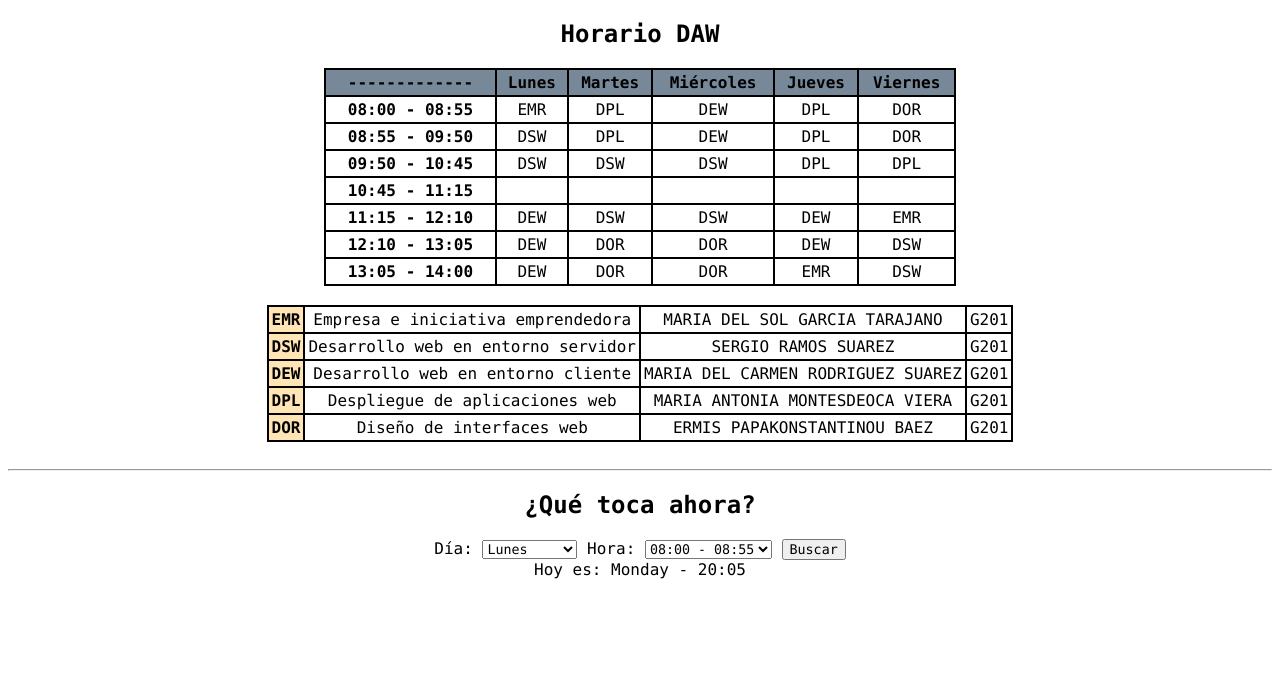
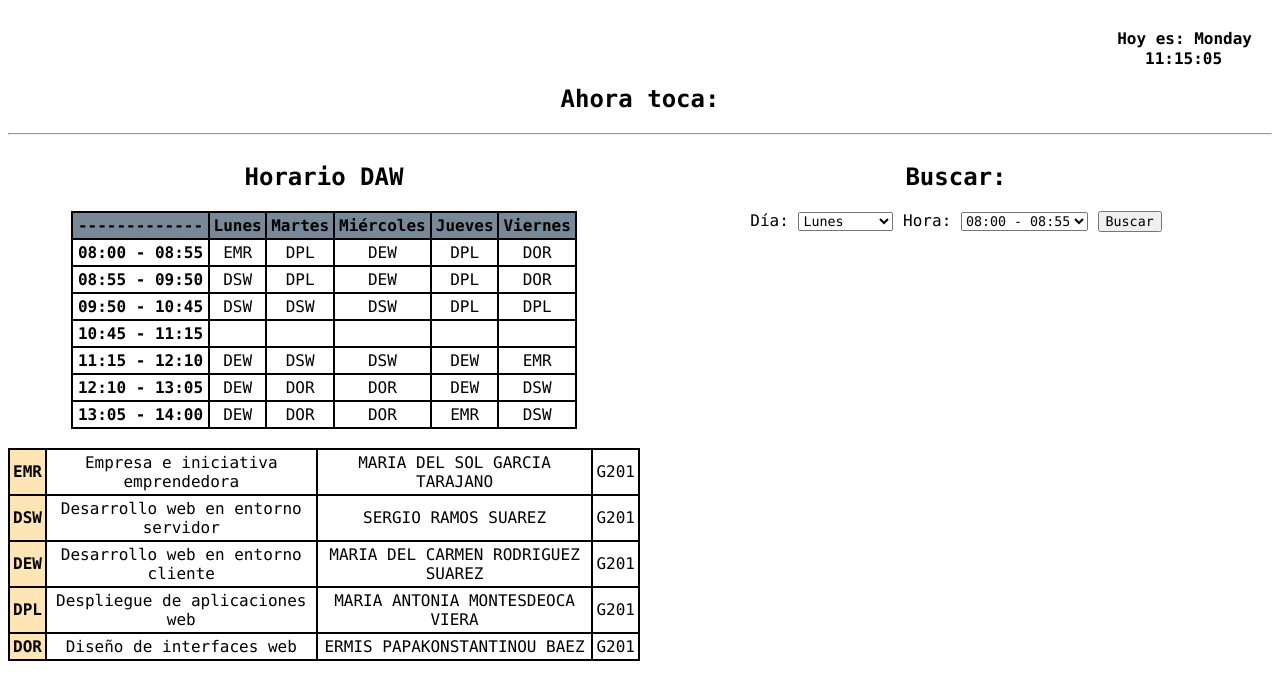
Before and after one commit to hectorOliSan/quetengoahora, a PHP site: page /quetengoahora.php in a window 1280 px wide. Shown: the top 700 px of the page. Run offline with PHP 8.4, Linux system fonts and the light colour scheme.

Commit message:
Update quetengoahora.php

```diff
--- a/quetengoahora.php
+++ b/quetengoahora.php
@@ -16,9 +16,15 @@
         display: inline-block;
       }
 
+      input[type=text] {
+        border: 0;
+        font-size: 16px;
+        font-weight: bold;
+      }
+
       table {
         margin: auto;
-        min-width: 50%;
+        min-width: 80%;
       }
 
       table, th, td {
@@ -30,10 +36,22 @@
         padding: 3px;
       }
     </style>
+    <script language="JavaScript">
+      function updateReloj(){
+        hora = new Date().toTimeString().replace(/.*(\d{2}:\d{2}:\d{2}).*/, "$1")
+        document.form_reloj.reloj.value = hora
 
+        setTimeout("updateReloj()",1000)
+      }
+    </script>
   </head>
-  <body>
+  <body onload="updateReloj()">
     <?php
+      setlocale(LC_ALL,"es_ES@euro","es_ES","esp");
+      date_default_timezone_set('Europe/London');
+    ?>
+    <?php
+      //Arrays
       $horario = array(
         "08:00 - 08:55" => array(
           "Lunes" => "EMR",
@@ -114,6 +132,22 @@
           "materia" => "Diseño de interfaces web", "docente" => "ERMIS PAPAKONSTANTINOU BAEZ", "aula" => "G201"
         ),
       );
+    ?>
+
+    <?php
+      //Funciones
+      function getDiaHora() {
+        echo "<div style='margin:0; margin-right: 20px; float: right;'>";
+        echo "<h4 style='margin-bottom: 0;'> Hoy es: " . ucfirst(utf8_encode(strftime("%A"))) . "</h4>";
+        echo "<form name='form_reloj'>";
+        echo "<input type='text' name='reloj' size='7' onfocus='window.document.form_reloj.reloj.blur()'>";
+        echo "</form>";
+        echo "</div> ";
+        echo "<br><br>";
+      }
+
+      function mostrarHorario() {
+        global $horario;
 
         echo "<h2 style='text-align: center;'>Horario DAW</h2>";
 
@@ -134,7 +168,10 @@
           echo "</tr>";
         }
         echo "</table><br>";
+      }
 
+      function mostrarAsignaturas() {
+        global $codigo;
         echo "<table>";
         foreach ($codigo as $materia =>$valor) {
           echo "<tr>";
@@ -145,41 +182,39 @@
           echo" </tr>";
         }
         echo "</table><br>";
-    ?>
+      }
 
-    <hr>
+      function queTocaAhora($diaActual, $horaActual) {
+        global $horario,$codigo;
 
-    <h2 style="text-align: center;">¿Qué toca ahora?</h2>
+        foreach ($horario as $hora => $dia) {
+          if(strtotime(substr_replace($hora, '', 0, 8)) >= strtotime($horaActual)) {echo "<table>";
+            echo "<table>";
+            echo "<tr>";
+            echo "<th style='background-color: Moccasin;'>$dia[$diaActual]</th>";
 
-    <form action="quetengoahora.php" method="POST">
-      <label for="Dia">Día:</label>
-      <select id="Dia" name="dia">
-        <option value="Lunes">Lunes</option>
-        <option value="Martes">Martes</option>
-        <option value="Miércoles">Miércoles</option>
-        <option value="Jueves">Jueves</option>
-        <option value="Viernes">Viernes</option>
-      </select>
+            echo "<td>";
+              print_r($codigo[$dia[$diaActual]]['materia']);
+            echo "</td>";
 
-      <label for="Hora">Hora:</label>
-      <select id="Hora" name="hora">
-        <option value="08:00 - 08:55">08:00 - 08:55</option>
-        <option value="08:55 - 09:50">08:55 - 09:50</option>
-        <option value="09:50 - 10:45">09:50 - 10:45</option>
-        <option value="10:45 - 11:15">10:45 - 11:15</option>
-        <option value="11:15 - 12:10">11:15 - 12:10</option>
-        <option value="12:10 - 13:05">12:10 - 13:05</option>
-        <option value="13:05 - 14:00">13:05 - 14:00</option>
-      </select>
+            echo "<td>";
+              print_r($codigo[$dia[$diaActual]]['docente']);
+            echo "</td>";
 
-      <input type="submit" value="Buscar">
-    </form>
+            echo "<td>";
+              print_r($codigo[$dia[$diaActual]]['aula']);
+            echo "</td>";
 
-    <?php
-      setlocale(LC_ALL,"es_ES@euro","es_ES","esp");
-      date_default_timezone_set('Europe/London');
+            echo" </tr>";
+            echo "</table>";
             echo "<br>";
-      echo "Hoy es: " . ucfirst(strftime("%A")) . " - " . date('H:i');
+            return;
+          }
+        }
+      }
+
+      function queToca() {
+        global $horario,$codigo;
 
         if(count($_POST)) {
 
@@ -213,6 +248,55 @@
 
           echo "<table><tr><td>Descanso / Recreo</td></tr></table>";
         }
+      }
     ?>
+
+    <?php getDiaHora(); ?>
+    <br>
+    <h2 style="text-align: center;">Ahora toca:</h2>
+    <?php
+      queTocaAhora(ucfirst(utf8_encode(strftime("%A"))), date("H:i"));
+    ?>
+
+    <hr>
+
+    <div style="float: left; width: 50%;">
+      <div style="text-align: center">
+        <?php
+          mostrarHorario();
+          mostrarAsignaturas();
+        ?>
+      </div>
+    </div>
+
+    <div style="float: right; width: 50%;">
+      <h2 style="text-align: center;">Buscar:</h2>
+
+      <form action="quetengoahora.php" method="POST">
+        <label for="Dia">Día:</label>
+        <select id="Dia" name="dia">
+          <option value="Lunes">Lunes</option>
+          <option value="Martes">Martes</option>
+          <option value="Miércoles">Miércoles</option>
+          <option value="Jueves">Jueves</option>
+          <option value="Viernes">Viernes</option>
+        </select>
+
+        <label for="Hora">Hora:</label>
+        <select id="Hora" name="hora">
+          <option value="08:00 - 08:55">08:00 - 08:55</option>
+        <option value="08:55 - 09:50">08:55 - 09:50</option>
+          <option value="09:50 - 10:45">09:50 - 10:45</option>
+          <option value="10:45 - 11:15">10:45 - 11:15</option>
+          <option value="11:15 - 12:10">11:15 - 12:10</option>
+          <option value="12:10 - 13:05">12:10 - 13:05</option>
+          <option value="13:05 - 14:00">13:05 - 14:00</option>
+        </select>
+
+        <input type="submit" value="Buscar">
+      </form>
+
+      <?php queToca(); ?>
+    </div>
   </body>
 </html>
```
Lines whose indentation alone changed are shown as unchanged.
